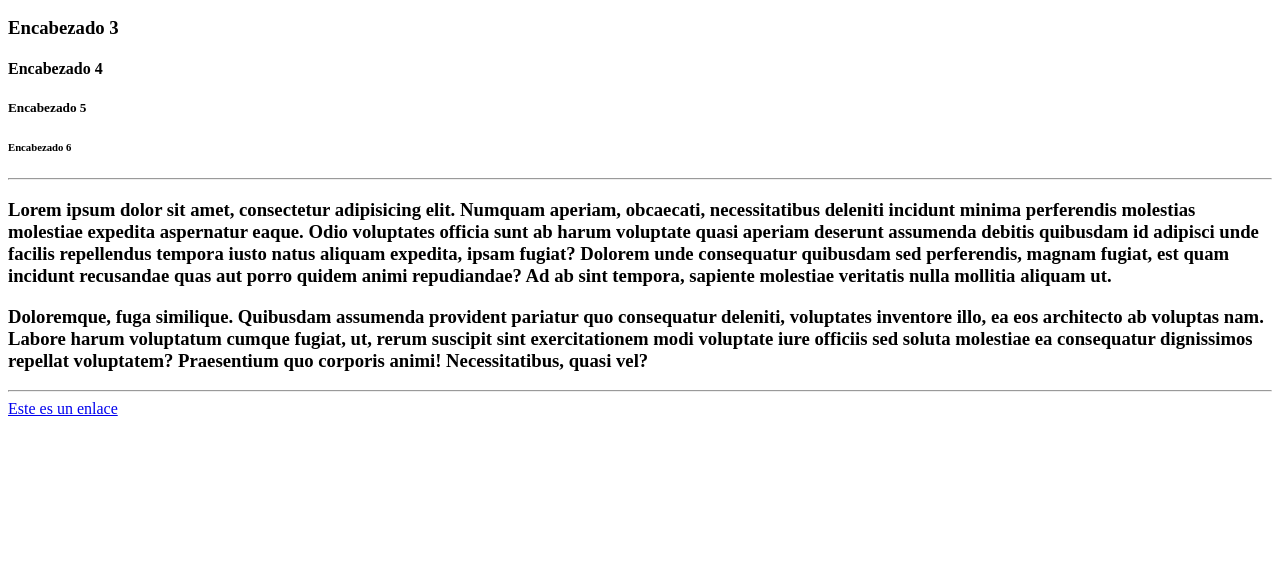
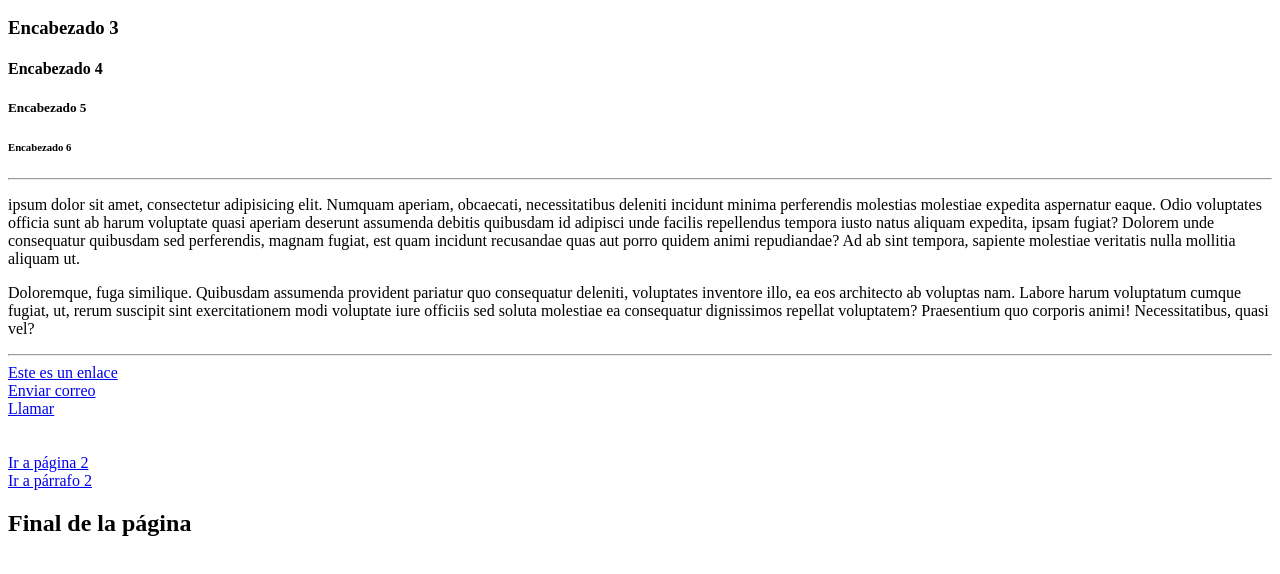
Before and after one commit to Josselyn13/generation-ch16, a plain HTML site: page 2-introWeb/html/index.html in a window 1280 px wide. Shown: the part 110-684 px from the top of the page. Drawn offline with Linux system fonts and the light colour scheme.

Commit message:
Primer página en html

```diff
--- a/2-introWeb/html/index.html
+++ b/2-introWeb/html/index.html
@@ -15,7 +15,9 @@
     <h6>Encabezado 6</h6> <!-- El tamaño más pequeño -->
     <hr/> <!-- Separa los elementos con una linea -->
 
-    <h3>Lorem ipsum dolor sit amet, consectetur adipisicing elit. Numquam aperiam, obcaecati, necessitatibus deleniti incidunt minima perferendis molestias molestiae expedita aspernatur eaque. Odio voluptates officia sunt ab harum voluptate quasi aperiam deserunt assumenda debitis quibusdam id adipisci unde facilis repellendus tempora iusto natus aliquam expedita, ipsam fugiat? Dolorem unde consequatur quibusdam sed perferendis, magnam fugiat, est quam incidunt recusandae quas aut porro quidem animi repudiandae? Ad ab sint tempora, sapiente molestiae veritatis nulla mollitia aliquam ut. <p> Doloremque, fuga similique. Quibusdam assumenda provident pariatur quo consequatur deleniti, voluptates inventore illo, ea eos architecto ab voluptas nam. Labore harum voluptatum cumque fugiat, ut, rerum suscipit sint exercitationem modi voluptate iure officiis sed soluta molestiae ea consequatur dignissimos repellat voluptatem? Praesentium quo corporis animi! Necessitatibus, quasi vel?</p></h3>
+    <p id="parrafo1">ipsum dolor sit amet, consectetur adipisicing elit. Numquam aperiam, obcaecati, necessitatibus deleniti incidunt minima perferendis molestias molestiae expedita aspernatur eaque. Odio voluptates officia sunt ab harum voluptate quasi aperiam deserunt assumenda debitis quibusdam id adipisci unde facilis repellendus tempora iusto natus aliquam expedita, ipsam fugiat? Dolorem unde consequatur quibusdam sed perferendis, magnam fugiat, est quam incidunt recusandae quas aut porro quidem animi repudiandae? Ad ab sint tempora, sapiente molestiae veritatis nulla mollitia aliquam ut.</p>
+
+    <p id="parrafo2"> Doloremque, fuga similique. Quibusdam assumenda provident pariatur quo consequatur deleniti, voluptates inventore illo, ea eos architecto ab voluptas nam. Labore harum voluptatum cumque fugiat, ut, rerum suscipit sint exercitationem modi voluptate iure officiis sed soluta molestiae ea consequatur dignissimos repellat voluptatem? Praesentium quo corporis animi! Necessitatibus, quasi vel?</p>
 
     <hr>
 
@@ -25,12 +27,18 @@
 <!-- Target es para que se abra en la misma u otra ventana -->
 
     <br>
+    <a href="mailto: ileana.mgeo@gmail.com">Enviar correo</a> <!-- palabra default para abrir correo del usuario, necesita el texto que aparezca -->
     <br>
+    <a href="tel:+5567481155">Llamar</a>
     <br>
+    <br> <!-- Salto de línea -->
     <br>
+    <a href="assets/pages/pagina2.html">Ir a página 2</a>
+    <!-- Ponen # en el enlace como enlace vacío -->
     <br>
+    <a href="#parrafo2">Ir a párrafo 2</a>
     <br>
-    <br>
+    <h2>Final de la página</h2>
 
 </body>
 </html>
```
Also changed, not shown: 2-introWeb/html/assets/pages/pagina2.html (added, +21 -0 lines), 2-introWeb/html/assets/img/perrito.jpg (added).
